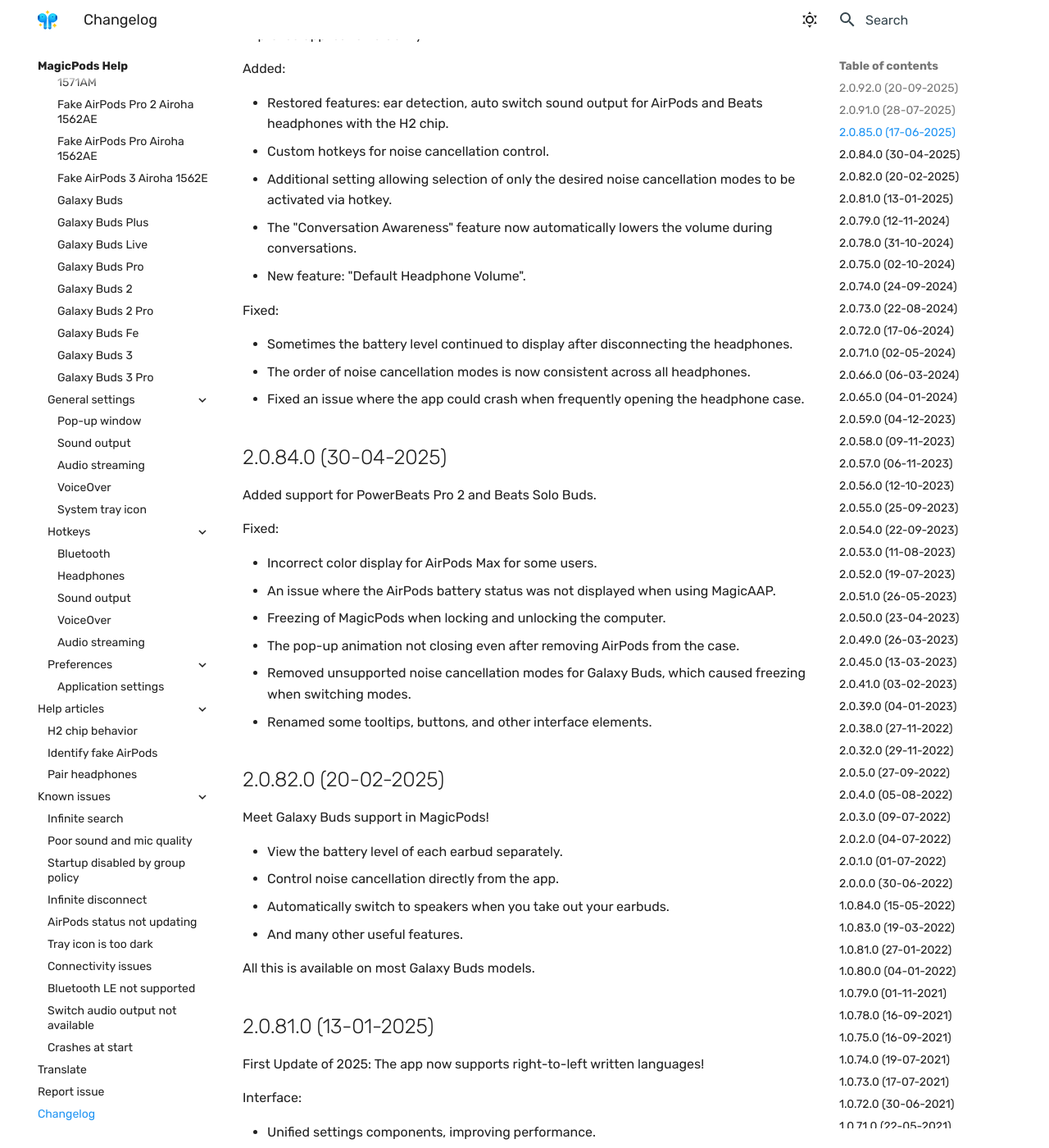
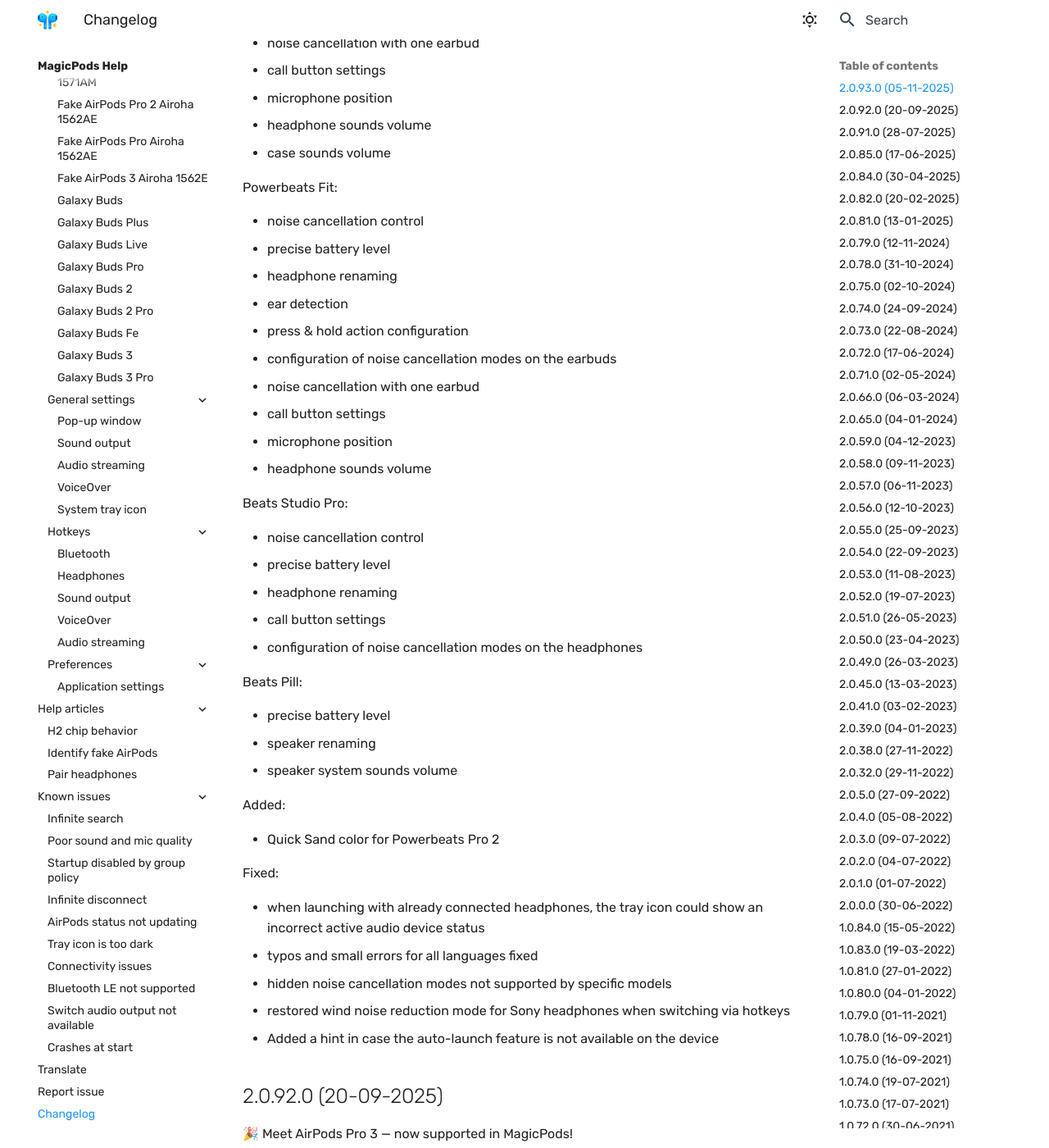
Before and after one commit to steam3d/help.magicpods.app, an MkDocs documentation site: the page built from docs/changelog.md, in a window 1280 px wide and 1400 px high, scrolled down 551 px. Shown: the whole window at 82% size. Built offline with MkDocs 1.6.1 and Material for MkDocs 9.7.7, drawn with Linux system fonts in a browser that asks for light colours; some of the changed text lies outside the part shown.

Commit message:
Update changelog.md

```diff
--- a/docs/changelog.md
+++ b/docs/changelog.md
@@ -1,3 +1,64 @@
+## 2.0.93.0 (05-11-2025)
+
+🎉 Added Beats Pill support
+
+New features:
+
+Powerbeats Pro 2:
+
+- noise cancellation control
+- precise battery level
+- heart rate sensor
+- headphone renaming
+- ear detection
+- press & hold action configuration
+- configuration of noise cancellation modes on the earbuds
+- noise cancellation with one earbud
+- call button settings
+- microphone position
+- headphone sounds volume
+- case sounds volume
+
+Powerbeats Fit:
+
+- noise cancellation control
+- precise battery level
+- headphone renaming
+- ear detection
+- press & hold action configuration
+- configuration of noise cancellation modes on the earbuds
+- noise cancellation with one earbud
+- call button settings
+- microphone position
+- headphone sounds volume
+
+Beats Studio Pro:
+
+- noise cancellation control
+- precise battery level
+- headphone renaming
+- call button settings
+- configuration of noise cancellation modes on the headphones
+
+Beats Pill:
+
+- precise battery level
+- speaker renaming
+- speaker system sounds volume
+
+Added:
+
+- Quick Sand color for Powerbeats Pro 2
+
+Fixed:
+
+- when launching with already connected headphones, the tray icon could show an incorrect active audio device status
+- typos and small errors for all languages fixed
+- hidden noise cancellation modes not supported by specific models
+- restored wind noise reduction mode for Sony headphones when switching via hotkeys
+- Added a hint in case the auto-launch feature is not available on the device
+
+
 ## 2.0.92.0 (20-09-2025)
 
 🎉 Meet AirPods Pro 3 — now supported in MagicPods!
```
